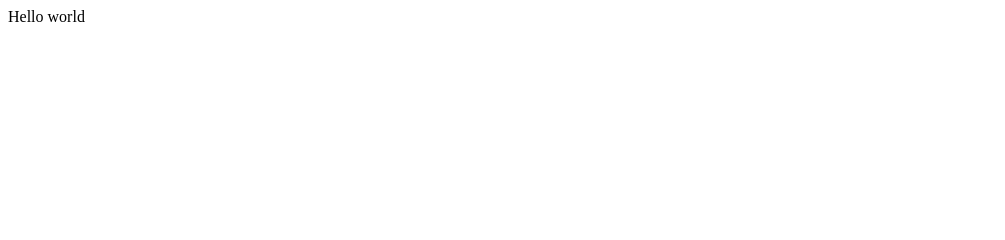
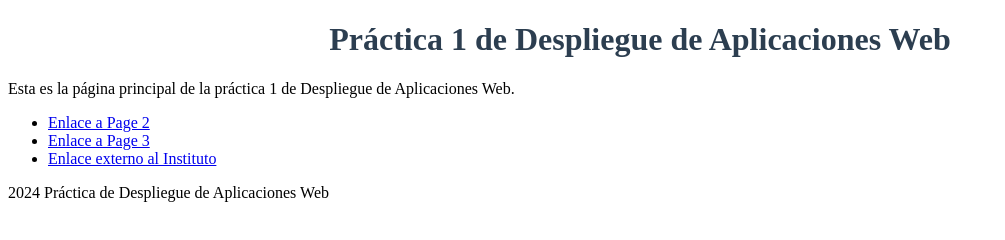
Before and after one commit to AlvaroMunozGarcia/AlvaroMunozGarcia.github.io, a plain HTML site: page index.html in a window 1280 px wide. Shown: the whole page, without its empty margins (0-1005 px from the left). Drawn offline with Linux system fonts and the light colour scheme.

Commit message:
segunda modificacion

```diff
--- /dev/null
+++ b/css/estilos.css
@@ -0,0 +1,5 @@
+h1{
+    color: #2C3E50;
+    font-weight: bold;
+    text-align: center;
+}
--- a/index.html
+++ b/index.html
@@ -1 +1,32 @@
-Hello world
+<!DOCTYPE html>
+<html lang="es">
+<head>
+    <meta charset="UTF-8">
+    <meta name="viewport" content="width=device-width, initial-scale=1.0">
+    <meta http-equiv="X-UA-Compatible" content="IE=edge">
+    <title>Práctica 1 de Despliegue de Aplicaciones Web</title>
+    <link rel="stylesheet" href="css/estilos.css">
+</head>
+<body>
+    <header>
+        <h1>Práctica 1 de Despliegue de Aplicaciones Web</h1>
+    </header>
+
+    <main>
+        <p>Esta es la página principal de la práctica 1 de Despliegue de Aplicaciones Web.</p>
+            <nav>
+                <ul>
+                    <li><a href="pages/page2.html">Enlace a Page 2</a></li>
+                    <li><a href="pages/page3.html">Enlace a Page 3</a></li>
+                    <li><a href="https://fjburgos.es/">Enlace externo al Instituto</a></li>
+                </ul>
+            </nav>
+
+
+    </main>
+
+    <footer>
+        <p> 2024 Práctica de Despliegue de Aplicaciones Web</p>
+    </footer>
+</body>
+</html>
--- /dev/null
+++ b/js/script.js
@@ -0,0 +1 @@
+alert("Hola profesor");
```
Also changed, not shown: pages/page2.html (added, +26 -0 lines), pages/page3.html (added, +26 -0 lines), 1 other file.
